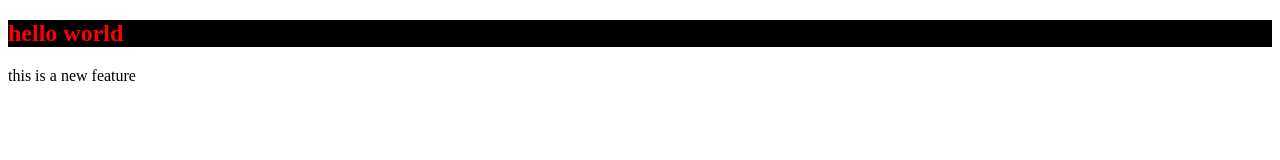
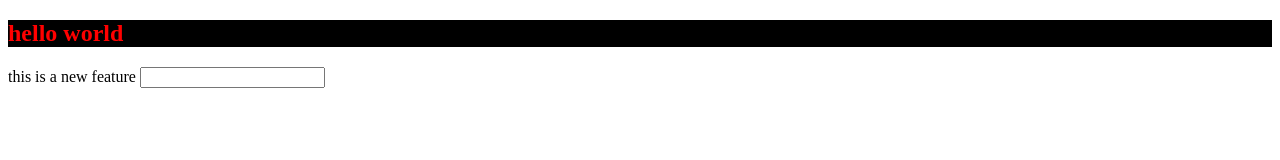
Before and after one commit to AmazeAzlan/localrepo, a plain HTML site: page index.html in a window 1280 px wide. Drawn offline with Linux system fonts and the light colour scheme.

Commit message:
Add Search Input

```diff
--- a/index.html
+++ b/index.html
@@ -8,6 +8,6 @@
 </head>
 <body>
   <h2>hello world</h2>
-  <p>this is a new feature</p>
+  <p>this is a new feature <input type="search"></p>
 </body>
 </html>
```
